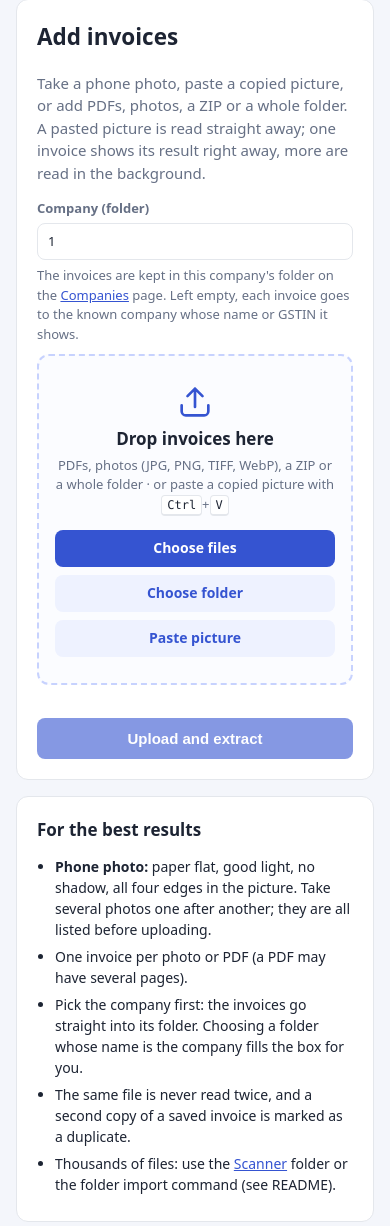
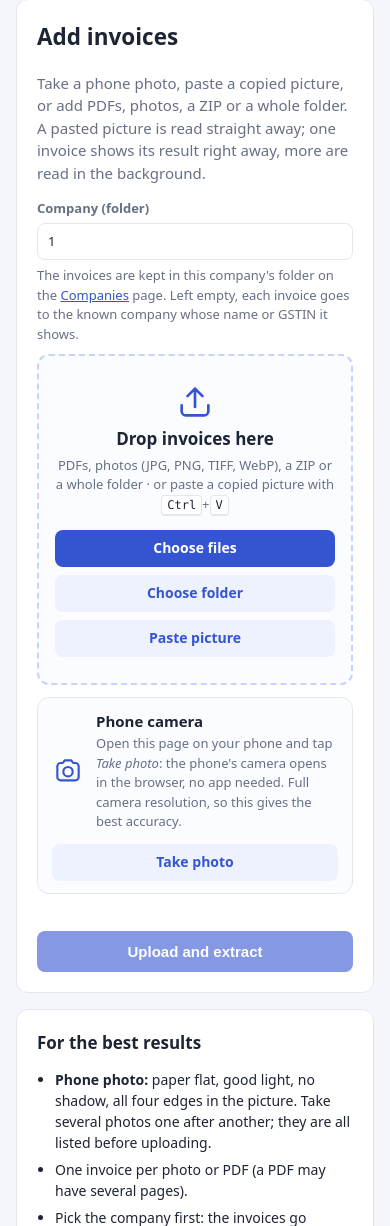
Before and after one commit to amit-sharma-ds/InvoAgent, a Flask app: page /upload in a window 390 px wide. Shown: the part 180-1406 px from the top of the page. Run offline with Flask 3, Linux system fonts and the light colour scheme; the visitor is signed in with stand-in values (Sample User, id 1); data that the repository does not hold is empty; some libraries are stand-ins or nearby versions.

Commit message:
Phone camera box on Add invoices, GST type warning names both states
- Add invoices: a Phone camera box (Take photo) is shown on computers too, with how to use the
  phone's camera; on a phone it comes first. It was hidden on computers after the Upload and
  Phone camera pages were merged.
- GST type warning says which states the GSTINs belong to and which tax was expected: "the seller
  is in Uttar Pradesh (09) and the buyer in Haryana (06), so IGST is expected, but the invoice
  shows CGST + SGST" (CGST + UTGST for union territories without a legislature).

Tests: 168 passed.

Co-Authored-By: Claude Opus 5.5 <noreply@anthropic.com>

```diff
--- a/invoice_parser/extract.py
+++ b/invoice_parser/extract.py
@@ -1220,6 +1220,27 @@ def _gst_checks(fields):
         out["gst_type_matches_states"] = ("IGST" not in components) if same_state else (
             "IGST" in components and "CGST" not in components)
     return out
+
+
+def _gst_type_message(fields):
+    """The GST-type warning with both states named ('the seller is in Uttar Pradesh (09) and the buyer
+    in Haryana (06), so IGST is expected, but the invoice shows CGST + SGST')."""
+    seller, buyer = (((fields.get(party) or {}).get("value") or {}).get("tax_id") or "" for party in ("seller", "buyer"))
+    if len(seller) < 2 or len(buyer) < 2:
+        return CHECK_MESSAGES["gst_type_matches_states"]
+    order = ("CGST", "SGST", "UTGST", "IGST")
+    comps = (fields.get("tax") or {}).get("components") or {}
+    shown = " + ".join(sorted(comps, key=lambda k: order.index(k) if k in order else len(order)))
+
+    def state(code):
+        return f"{nz.GST_STATES[code]} ({code})" if code in nz.GST_STATES else f"state code {code}"
+
+    if seller[:2] == buyer[:2]:
+        local = "CGST + UTGST" if seller[:2] in nz.UTGST_STATES else "CGST + SGST"
+        return (f"GST type does not match the states: the seller and the buyer are both in {state(seller[:2])}, "
+                f"so {local} is expected, but the invoice shows {shown}.")
+    return (f"GST type does not match the states: the seller is in {state(seller[:2])} and the buyer in "
+            f"{state(buyer[:2])}, so IGST is expected, but the invoice shows {shown}.")
 
 
 def _one_digit_apart(a, b):
@@ -1592,7 +1613,8 @@ def extract_invoice(lines, matcher):
     checks = {**_checks(fields, items, words_total), **_gst_checks(fields)}
     if not has_table:
         warnings.append("No line-item table detected.")
-    warnings += [CHECK_MESSAGES.get(name, name) for name, ok in checks.items() if ok is False]
+    warnings += [_gst_type_message(fields) if name == "gst_type_matches_states" else CHECK_MESSAGES.get(name, name)
+                 for name, ok in checks.items() if ok is False]
     for name in REQUIRED_FIELDS:
         if fields.get(name) is None:
             warnings.append(f"Could not find {name.replace('_', ' ')}.")
--- a/invoice_parser/normalize.py
+++ b/invoice_parser/normalize.py
@@ -140,6 +140,21 @@ _TO_DIGIT = str.maketrans({"O": "0", "D": "0", "Q": "0", "U": "0", "I": "1", "L"
 _TO_LETTER = str.maketrans({"0": "O", "1": "I", "2": "Z", "5": "S", "8": "B", "6": "G", "7": "T"})
 _LOOK_ALIKES = {"8": "B", "B": "8", "0": "OD", "O": "0D", "D": "0O", "1": "I", "I": "1", "5": "S", "S": "5",
                 "2": "Z", "Z": "2", "6": "G", "G": "6", "7": "T", "T": "7"}
+
+
+# GST state codes: the first two digits of a GSTIN
+GST_STATES = {
+    "01": "Jammu and Kashmir", "02": "Himachal Pradesh", "03": "Punjab", "04": "Chandigarh",
+    "05": "Uttarakhand", "06": "Haryana", "07": "Delhi", "08": "Rajasthan", "09": "Uttar Pradesh",
+    "10": "Bihar", "11": "Sikkim", "12": "Arunachal Pradesh", "13": "Nagaland", "14": "Manipur",
+    "15": "Mizoram", "16": "Tripura", "17": "Meghalaya", "18": "Assam", "19": "West Bengal",
+    "20": "Jharkhand", "21": "Odisha", "22": "Chhattisgarh", "23": "Madhya Pradesh", "24": "Gujarat",
+    "25": "Daman and Diu", "26": "Dadra and Nagar Haveli and Daman and Diu", "27": "Maharashtra",
+    "28": "Andhra Pradesh (old)", "29": "Karnataka", "30": "Goa", "31": "Lakshadweep", "32": "Kerala",
+    "33": "Tamil Nadu", "34": "Puducherry", "35": "Andaman and Nicobar Islands", "36": "Telangana",
+    "37": "Andhra Pradesh", "38": "Ladakh", "97": "Other Territory", "99": "Centre Jurisdiction",
+}
+UTGST_STATES = {"04", "25", "26", "31", "35", "38"}  # union territories without a legislature: CGST + UTGST
 
 
 def gstin_check_char(first14: str) -> str:
--- a/static/app.js
+++ b/static/app.js
@@ -288,13 +288,10 @@
   pick("pick-folder", (files) => { if (files.length) companyFromFolder(files[0].webkitRelativePath.split("/")[0]); });
   if (window.matchMedia && matchMedia("(pointer: coarse)").matches) {  // a phone: the camera comes first
     $("folder-label").hidden = true;
-    const photo = $("photo-label"), files = zone.querySelector('label[for="pick-files"]');
-    photo.className = "btn";
-    files.className = "btn secondary";
-    photo.parentNode.insertBefore(photo, files);
-    zone.querySelectorAll("[data-phone]").forEach((el) => { el.textContent = el.dataset.phone; });
-  } else {
-    $("photo-label").hidden = true;  // a computer: Choose files does the same
+    $("photo-label").className = "btn";
+    zone.querySelector('label[for="pick-files"]').className = "btn secondary";
+    zone.parentNode.insertBefore($("phone-camera"), zone);
+    form.querySelectorAll("[data-phone]").forEach((el) => { el.textContent = el.dataset.phone; });
   }
 
   // drag and drop anywhere on the page, folders included
--- a/static/style.css
+++ b/static/style.css
@@ -400,3 +400,14 @@ kbd { font: 12px/1 ui-monospace, Consolas, monospace; padding: 2px 5px; border:
 }
 .drop-actions .btn { font: inherit; font-size: 14px; font-weight: 600; line-height: 1.2; }
 .upload-thumb { border: 1px solid var(--border); }
+.phone-camera { display: flex; align-items: center; gap: 12px; margin: 12px 0; padding: 12px 14px;
+  border: 1px solid var(--border); border-radius: var(--radius); background: #fbfcff; }
+.phone-camera-icon { flex: none; width: 32px; height: 32px; fill: none; stroke: var(--brand); stroke-width: 1.6;
+  stroke-linecap: round; stroke-linejoin: round; }
+.phone-camera-text { flex: 1; min-width: 0; }
+.phone-camera-text p { margin: 2px 0 0; }
+.phone-camera .btn { flex: none; cursor: pointer; font: inherit; font-size: 14px; font-weight: 600; line-height: 1.2; }
+@media (max-width: 600px) {
+  .phone-camera { flex-wrap: wrap; }
+  .phone-camera .btn { flex: 1 1 100%; text-align: center; }
+}
--- a/templates/upload.html
+++ b/templates/upload.html
@@ -23,13 +23,23 @@
         or paste a copied picture with <kbd>Ctrl</kbd>+<kbd>V</kbd></p>
       <div class="drop-actions">
         <label class="btn" for="pick-files">Choose files</label>
-        <label class="btn secondary" for="pick-photo" id="photo-label">Take photo</label>
         <label class="btn secondary" for="pick-folder" id="folder-label">Choose folder</label>
         <button class="btn secondary" type="button" id="paste-btn" hidden>Paste picture</button>
       </div>
       <input class="vh" type="file" id="pick-files" name="files" accept=".pdf,.zip,image/*" multiple>
       <input class="vh" type="file" id="pick-photo" name="files" accept="image/*" capture="environment">
       <input class="vh" type="file" id="pick-folder" webkitdirectory multiple>
+    </div>
+
+    <div class="phone-camera" id="phone-camera">
+      <svg class="phone-camera-icon" viewBox="0 0 24 24" aria-hidden="true"><path d="M4 8.5A2.5 2.5 0 0 1 6.5 6h1.6l1.4-2h5l1.4 2h1.6A2.5 2.5 0 0 1 20 8.5v8a2.5 2.5 0 0 1-2.5 2.5h-11A2.5 2.5 0 0 1 4 16.5z"/><circle cx="12" cy="12.5" r="3.5"/></svg>
+      <div class="phone-camera-text">
+        <strong>Phone camera</strong>
+        <p class="muted small" data-phone="Take a photo of each bill with this phone's camera; every photo is listed below. Full camera resolution, so this gives the best accuracy.">Open
+          this page on your phone and tap <em>Take photo</em>: the phone's camera opens in the browser, no app
+          needed. Full camera resolution, so this gives the best accuracy.</p>
+      </div>
+      <label class="btn secondary" for="pick-photo" id="photo-label">Take photo</label>
     </div>
 
     <div class="upload-selected" id="upload-selected" hidden>
```
Also changed, not shown: tests/test_app.py (+1 -0 lines), tests/test_pipeline.py (+17 -2 lines), README.md.
